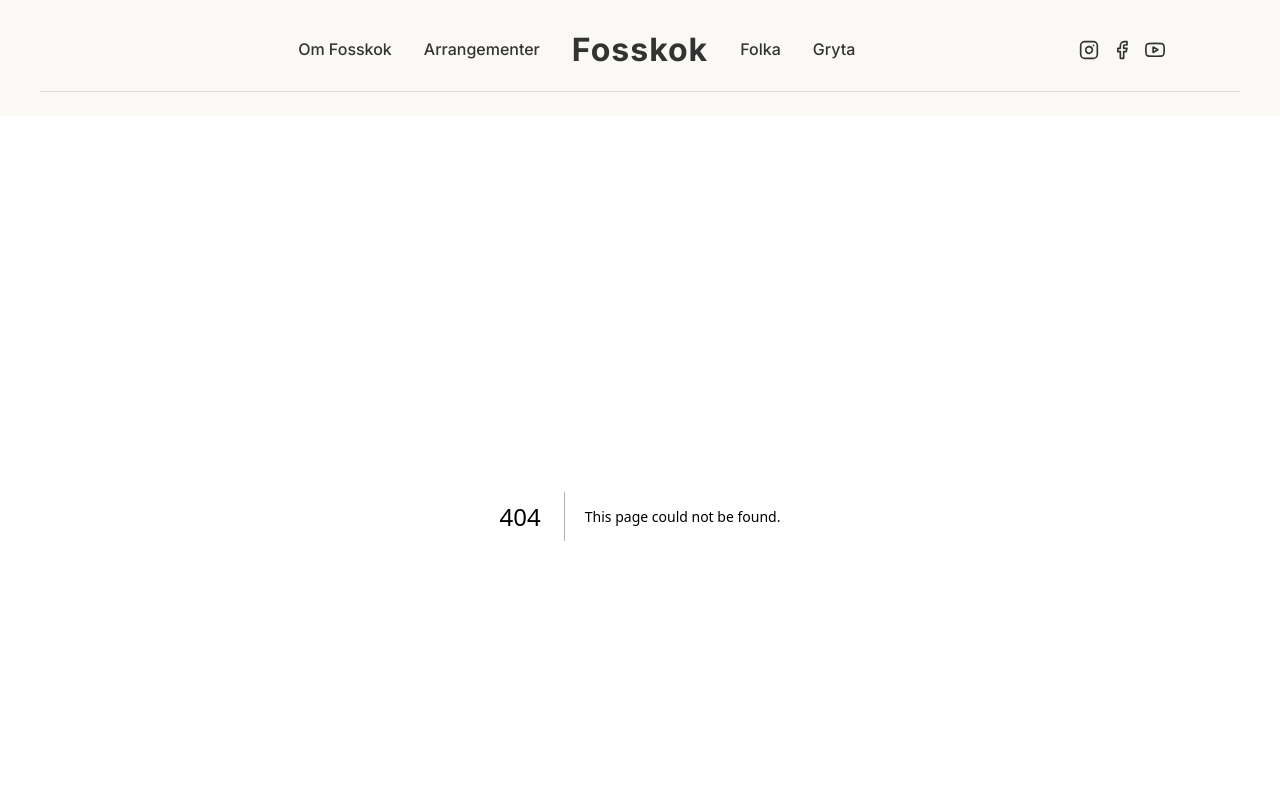
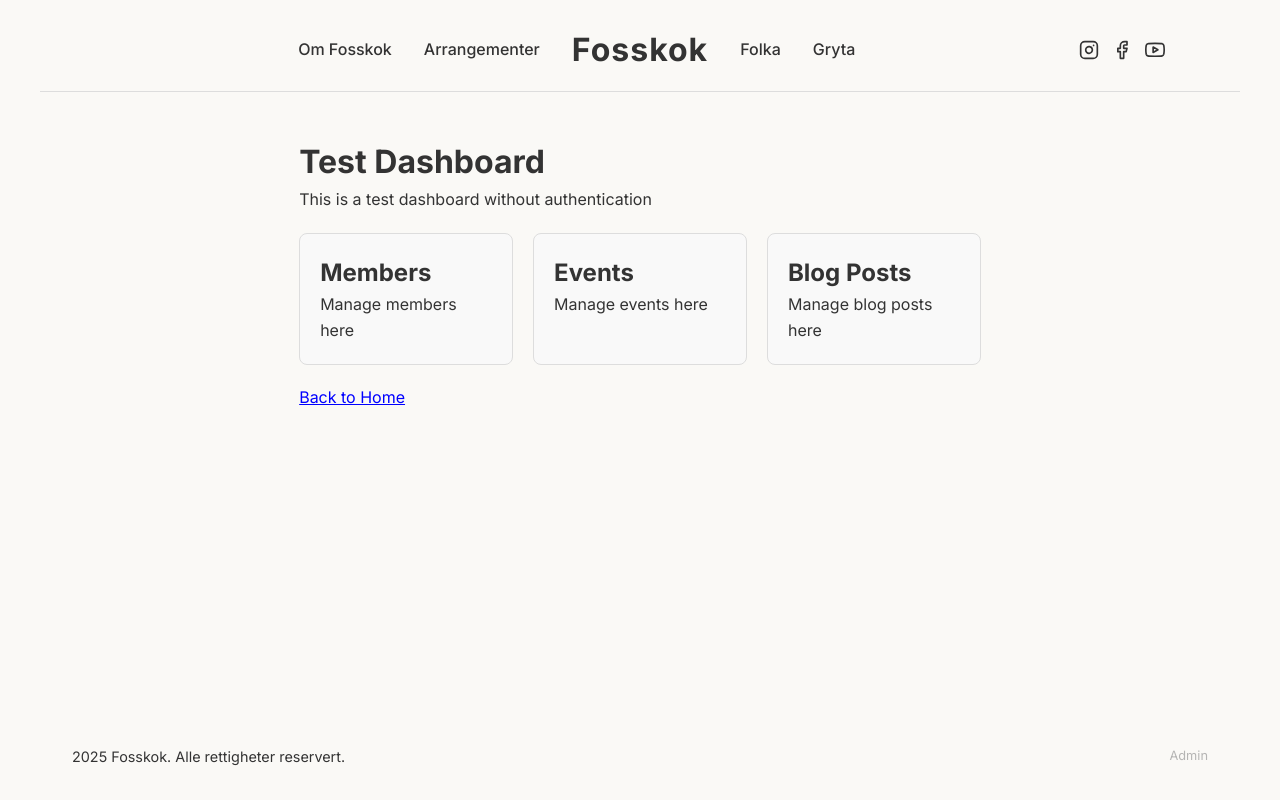
Before and after one commit to 0xJensMalm/fosskok, a Next.js app: page /test-dashboard in a window 1280 px wide. Before the commit this address had no page. Built offline with nearby package versions, Linux system fonts and the light colour scheme.

Commit message:
Add test dashboard and disable trailing slashes

```diff
--- /dev/null
+++ b/app/test-dashboard/page.tsx
@@ -0,0 +1,59 @@
+"use client";
+
+import React from 'react';
+import Link from 'next/link';
+
+export default function TestDashboard() {
+  return (
+    <div style={{ padding: '20px', maxWidth: '1200px', margin: '0 auto' }}>
+      <header style={{ marginBottom: '20px' }}>
+        <h1>Test Dashboard</h1>
+        <p>This is a test dashboard without authentication</p>
+      </header>
+
+      <div style={{ display: 'flex', gap: '20px', flexWrap: 'wrap' }}>
+        <div style={{
+          flex: '1',
+          minWidth: '200px',
+          padding: '20px',
+          border: '1px solid #ddd',
+          borderRadius: '8px',
+          backgroundColor: '#f9f9f9'
+        }}>
+          <h2>Members</h2>
+          <p>Manage members here</p>
+        </div>
+
+        <div style={{
+          flex: '1',
+          minWidth: '200px',
+          padding: '20px',
+          border: '1px solid #ddd',
+          borderRadius: '8px',
+          backgroundColor: '#f9f9f9'
+        }}>
+          <h2>Events</h2>
+          <p>Manage events here</p>
+        </div>
+
+        <div style={{
+          flex: '1',
+          minWidth: '200px',
+          padding: '20px',
+          border: '1px solid #ddd',
+          borderRadius: '8px',
+          backgroundColor: '#f9f9f9'
+        }}>
+          <h2>Blog Posts</h2>
+          <p>Manage blog posts here</p>
+        </div>
+      </div>
+
+      <div style={{ marginTop: '20px' }}>
+        <Link href="/" style={{ color: 'blue', textDecoration: 'underline' }}>
+          Back to Home
+        </Link>
+      </div>
+    </div>
+  );
+}
--- a/next.config.js
+++ b/next.config.js
@@ -13,8 +13,8 @@
   },
   // Use standalone output for Vercel deployment
   output: 'standalone',
-  // Ensure trailing slashes for better compatibility
-  trailingSlash: true,
+  // Disable trailing slashes for testing
+  trailingSlash: false,
   // Enable strict mode for better error catching
   typescript: {
     ignoreBuildErrors: false,
@@ -23,7 +23,7 @@
     ignoreDuringBuilds: false,
   },
   // Configure headers for security
-  headers: async () => {
+  async headers() {
     return [
       {
         source: '/(.*)',
@@ -45,8 +45,13 @@
     ];
   },
   // Configure redirects
-  redirects: async () => {
+  async redirects() {
     return [
+      {
+        source: '/admin',
+        destination: '/admin/',
+        permanent: true,
+      },
       {
         source: '/admin/dashboard',
         destination: '/admin/dashboard/',
```
